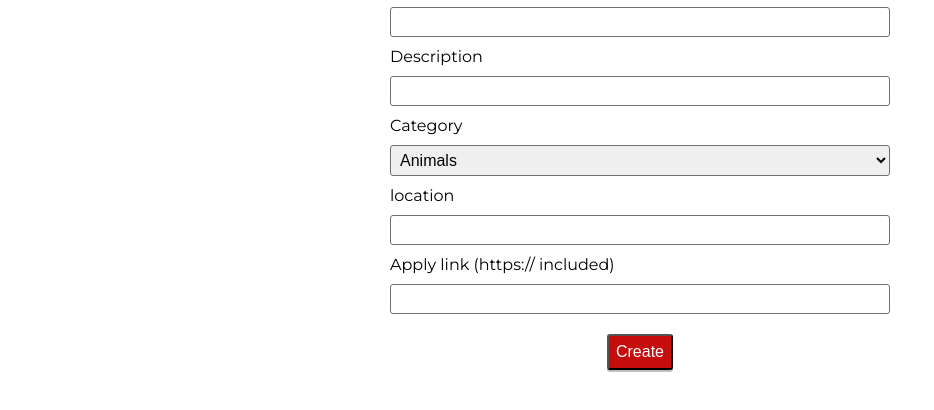
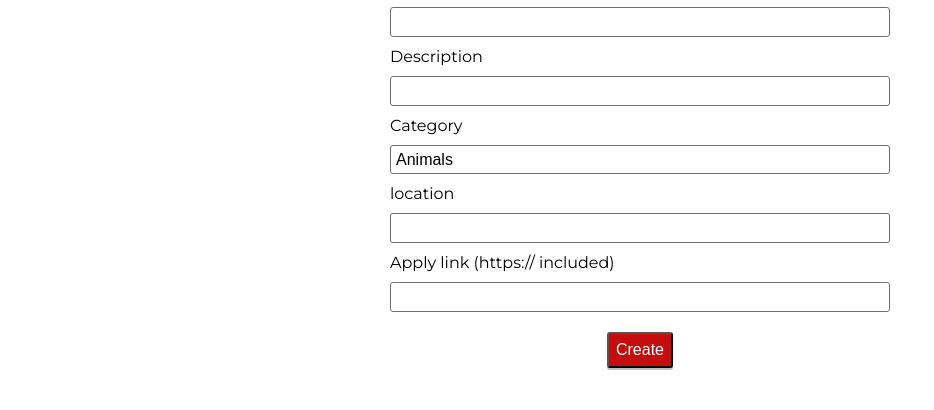
Before and after one commit to jtrcoonz/DoGood, a React app: page /create in a window 1280 px wide. Shown: the part 184-594 px from the top of the page, without its empty margins (0-934 px from the left). Built offline with nearby package versions, Linux system fonts and the light colour scheme; no server answers.

Commit message:
adjusted dropdown appearance in create listing page to standardize it

```diff
--- a/src/components/pages-styling/create-listing-page.css
+++ b/src/components/pages-styling/create-listing-page.css
@@ -1,3 +1,7 @@
 form {
 	max-width: 500px;
 }
+#create-category {
+	-webkit-appearance: none;
+	background-color: white;
+}
```
